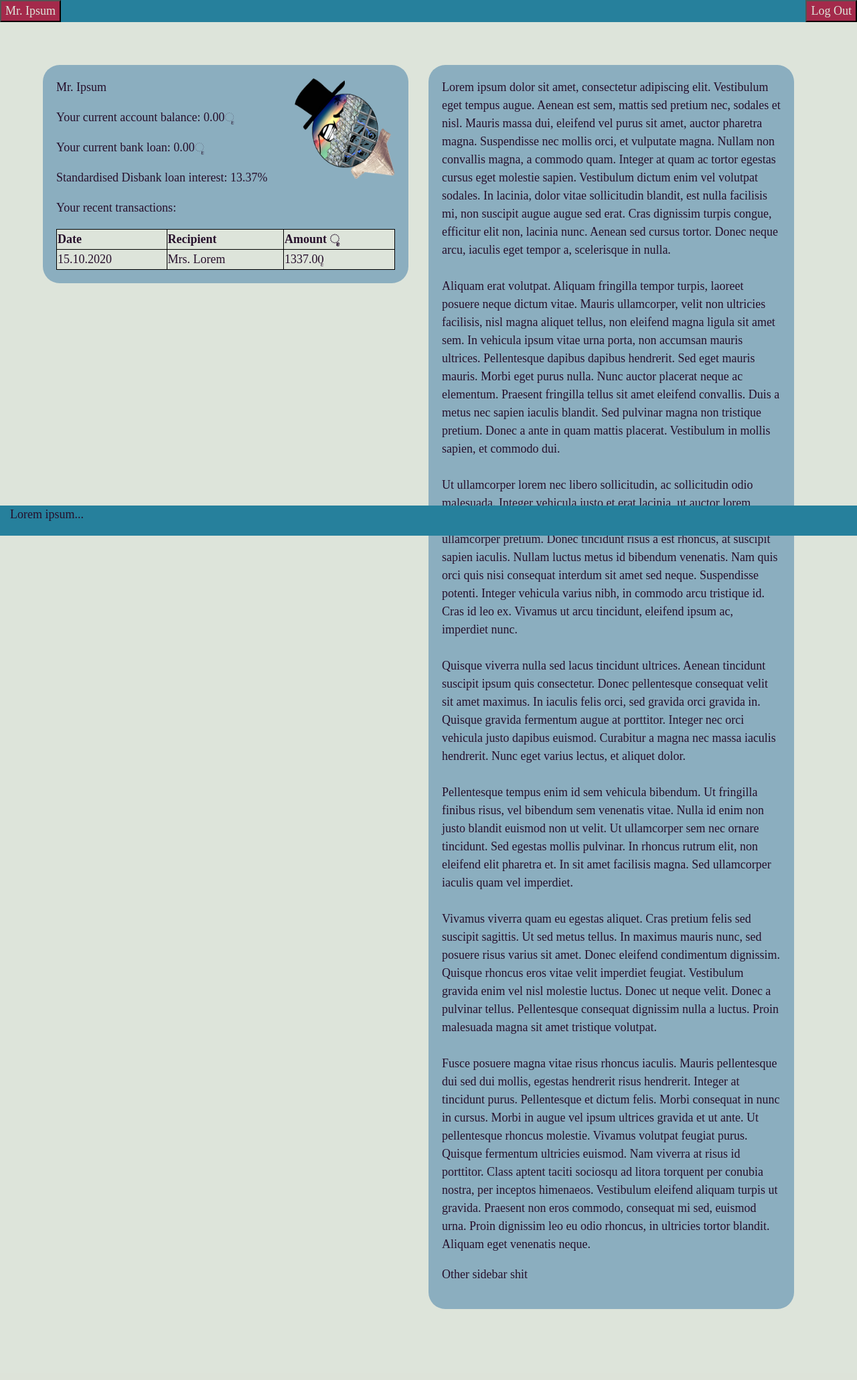
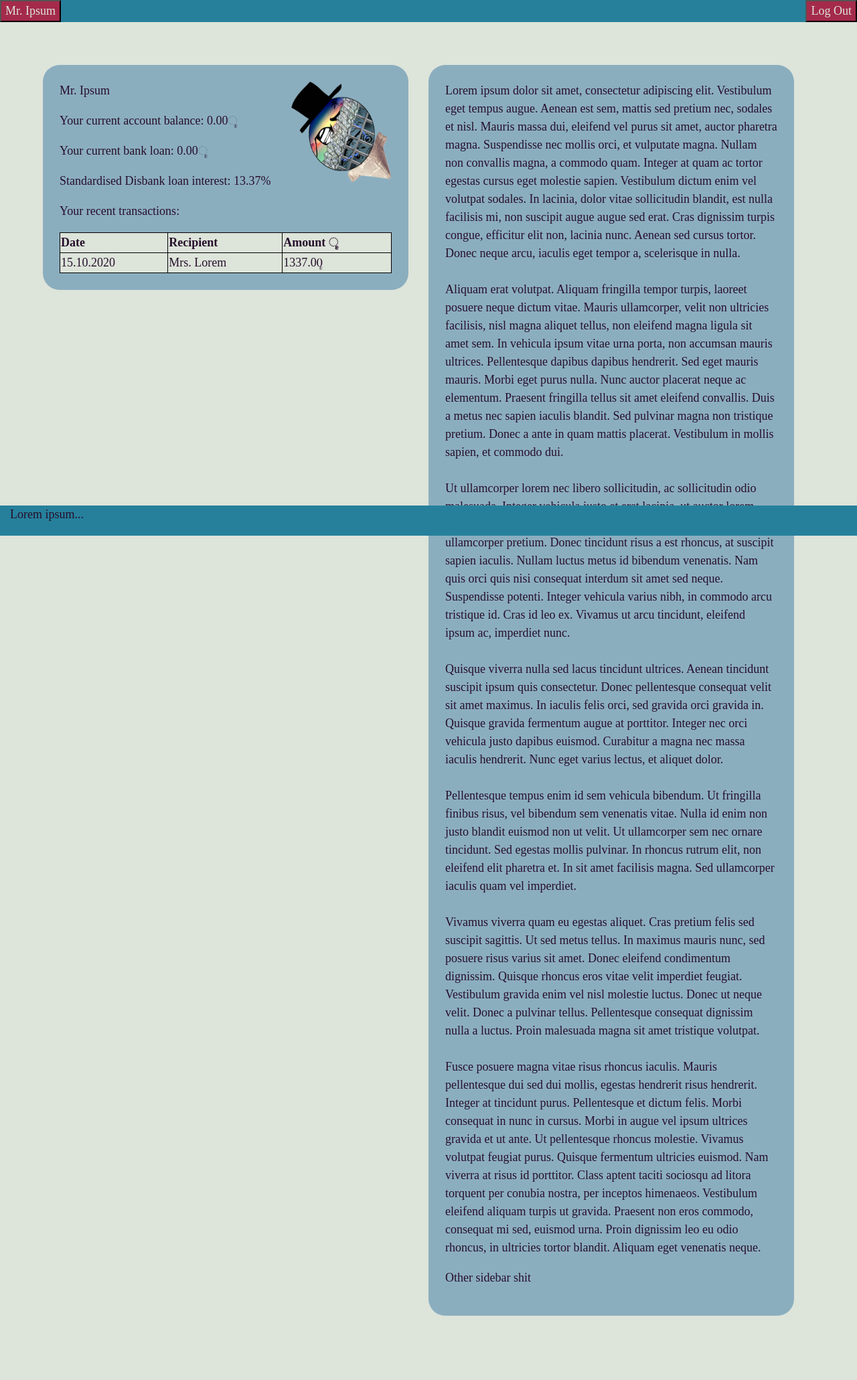
Before and after one commit to MiiaHuvila/Disbank, a PHP site: page /main.html in a window 1280 px wide. Shown: the whole page at 67% size. Before the commit the page ends 1955 px from the top, so only its background shows below. Run offline with PHP 8.4, Linux system fonts and the light colour scheme.

Commit message:
Update disbankstyle.css
Enlarged padding to 25px from 20px

```diff
--- a/style/disbankstyle.css
+++ b/style/disbankstyle.css
@@ -25,7 +25,7 @@ td, th {
 
 .maincontent {
 	border-radius: 25px;
-	padding: 20px;
+	padding: 25px;
 }
 
 .bottomnav {
```
